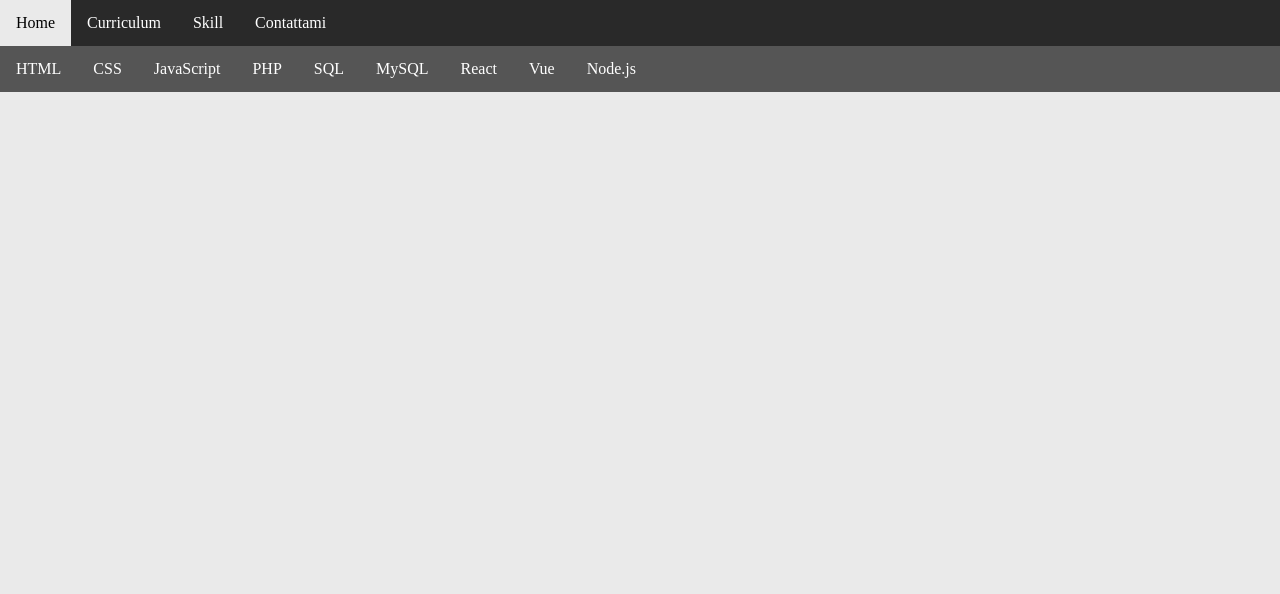
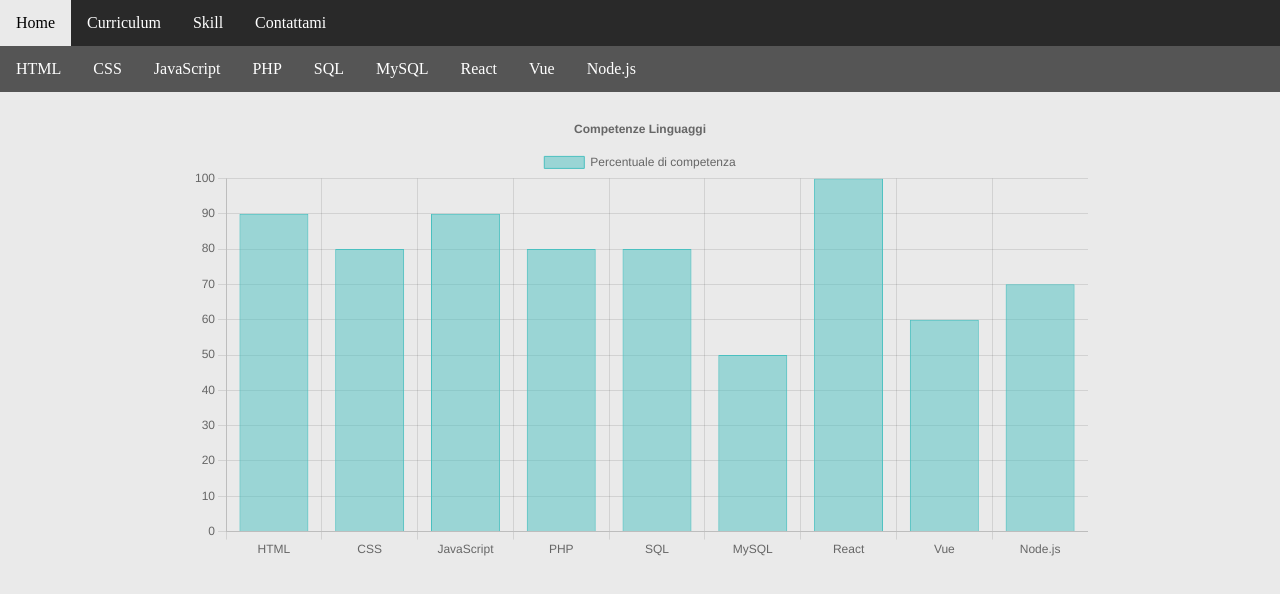
Before and after one commit to AlessandroAmen/curriculum2, a React (Vite) app in the folder Curriculum2/: page /pages/skill in a window 1280 px wide. Shown: the top 594 px of the page. Built offline with nearby package versions, Linux system fonts and the light colour scheme.

Commit message:
aggiunta di chartjs e grafico per le competenze

```diff
--- a/Curriculum2/package.json
+++ b/Curriculum2/package.json
@@ -11,7 +11,9 @@
   },
   "dependencies": {
     "@reduxjs/toolkit": "^2.6.1",
+    "chart.js": "^4.4.8",
     "react": "^19.0.0",
+    "react-chartjs-2": "^5.3.0",
     "react-dom": "^19.0.0",
     "react-redux": "^9.2.0",
     "react-router": "^7.5.0",
--- a/Curriculum2/src/pages/skill.jsx
+++ b/Curriculum2/src/pages/skill.jsx
@@ -1,14 +1,49 @@
 import React from 'react';
 import { useSelector } from 'react-redux';
-import { Link } from 'react-router-dom';
+import { Bar } from 'react-chartjs-2';
+import { Chart as ChartJS, CategoryScale, LinearScale, BarElement, Title, Tooltip, Legend } from 'chart.js';
 import Navskill from '../components/Navskill';
+
+ChartJS.register(CategoryScale, LinearScale, BarElement, Title, Tooltip, Legend);
 
 const Skill = () => {
   const languages = useSelector(state => state.languages);
 
+  const labels = languages.map(lang => lang.nome);
+  const percentages = languages.map(lang => parseInt(lang.percentuale));
+
+  const data = {
+    labels,
+    datasets: [
+      {
+        label: 'Percentuale di competenza',
+        data: percentages,
+        backgroundColor: 'rgba(75, 192, 192, 0.5)',
+        borderColor: 'rgba(75, 192, 192, 1)',
+        borderWidth: 1,
+      },
+    ],
+  };
+
+  const options = {
+    responsive: true,
+    plugins: {
+      legend: {
+        position: 'top',
+      },
+      title: {
+        display: true,
+        text: 'Competenze Linguaggi',
+      },
+    },
+  };
+
   return (
     <div>
-       <Navskill></Navskill>
+      <Navskill />
+      <div style={{ width: '70%', margin: 'auto', paddingTop: '20px' }}>
+        <Bar data={data} options={options} />
+      </div>
     </div>
   );
 };
```
Also changed, not shown: 1 other file (tests, documents, lock files or other folders).
